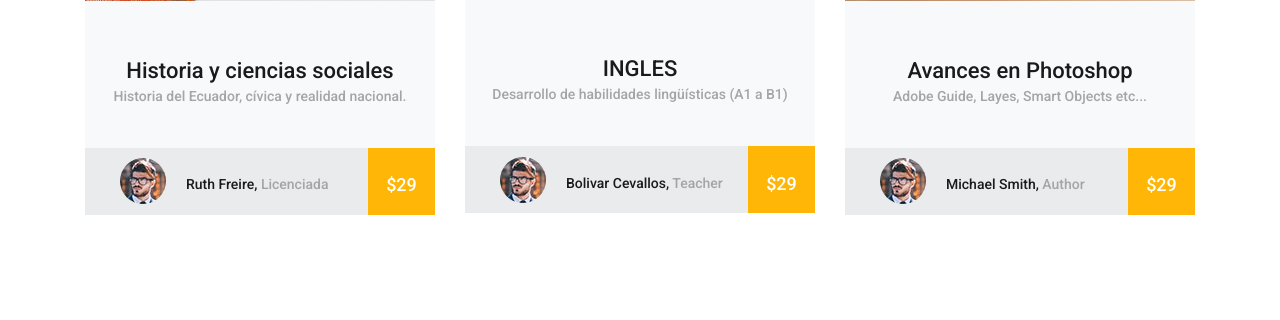
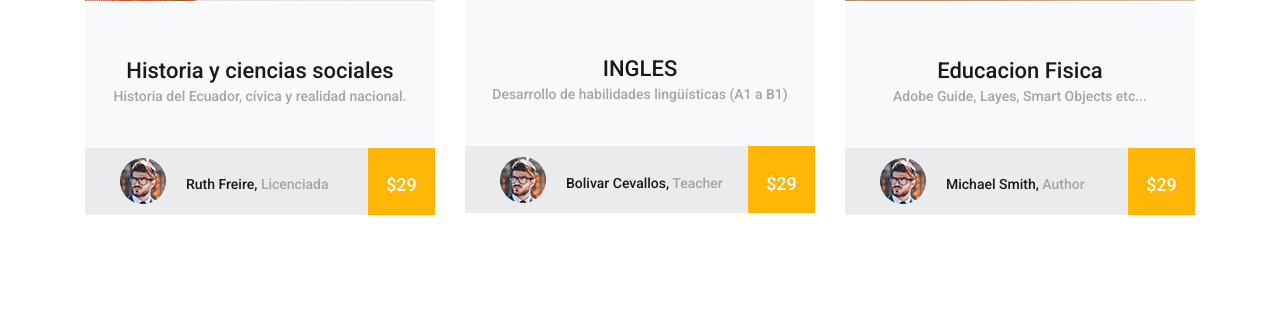
Before and after one commit to JostinUTC/InterfacesG7, a Django app: template Start/templates/courses.html in a window 1280 px wide. Shown: the part 1577-1897 px from the top of the page. Run offline with Django 3.2, Linux system fonts and the light colour scheme; the template is opened without the code that fills it, so the values that code supplies are empty; some libraries are stand-ins or nearby versions.

Commit message:
nueva materia ingresada

```diff
--- a/Start/templates/courses.html
+++ b/Start/templates/courses.html
@@ -163,7 +163,7 @@
 					<div class="card">
 						<img class="card-img-top" src="{% static 'public/images/course_6.jpg' %}" alt="">
 						<div class="card-body text-center">
-							<div class="card-title"><a href="#">Avances en Photoshop</a></div>
+							<div class="card-title"><a href="#">Educacion Fisica</a></div>
 							<div class="card-text">Adobe Guide, Layes, Smart Objects etc...</div>
 						</div>
 						<div class="price_box d-flex flex-row align-items-center">
```
